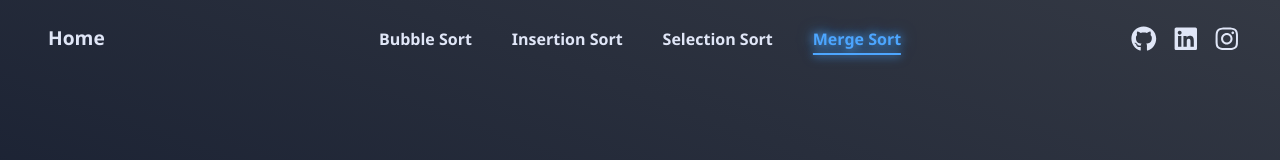
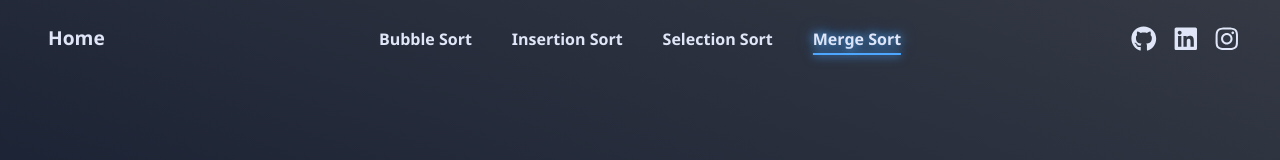
Before and after one commit to masonliiu/fullstack-algorithm-visualizer, a React (Vite) app in the folder frontend/: page /sorting/merge in a window 1280 px wide. Shown: the top 160 px of the page. Built offline with nearby package versions, Linux system fonts and the light colour scheme; no server answers.

Commit message:
navbar hover color change

```diff
--- a/frontend/src/components/Navbar.css
+++ b/frontend/src/components/Navbar.css
@@ -82,12 +82,12 @@
 }
 
 .navbar-link:hover {
-    color: #4da6ff;
+    color: #e0e6f7;
     text-shadow: 0 0 10px rgba(77, 166, 255, 0.9), 0 0 16px rgba(77, 166, 255 ,0.6);
 }
 
 .navbar-link.active {
-    color: #4da6ff;
+    color: #e0e6f7;
     text-shadow: 0 0 10px rgba(77, 166, 255, 0.9), 0 0 16px rgba(77, 166, 255, 0.6);
 }
 
```
